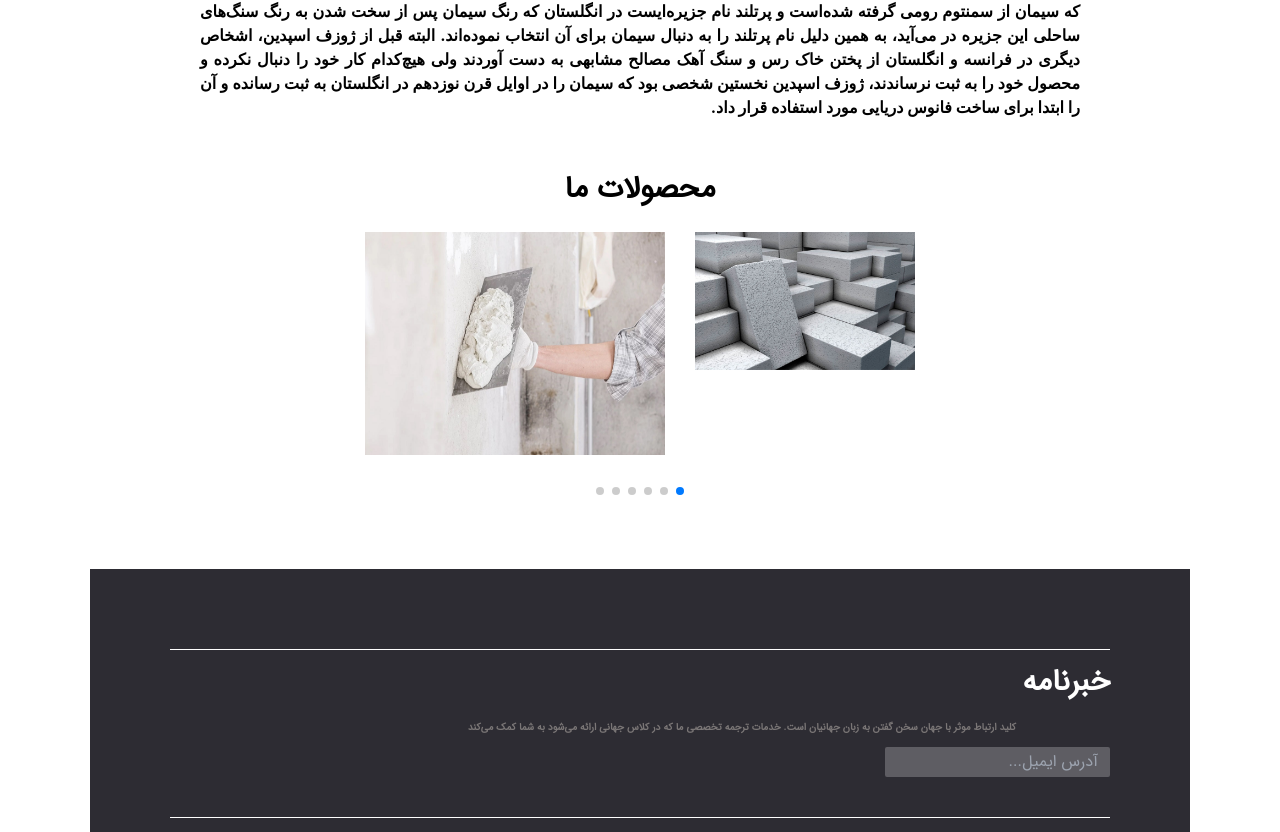
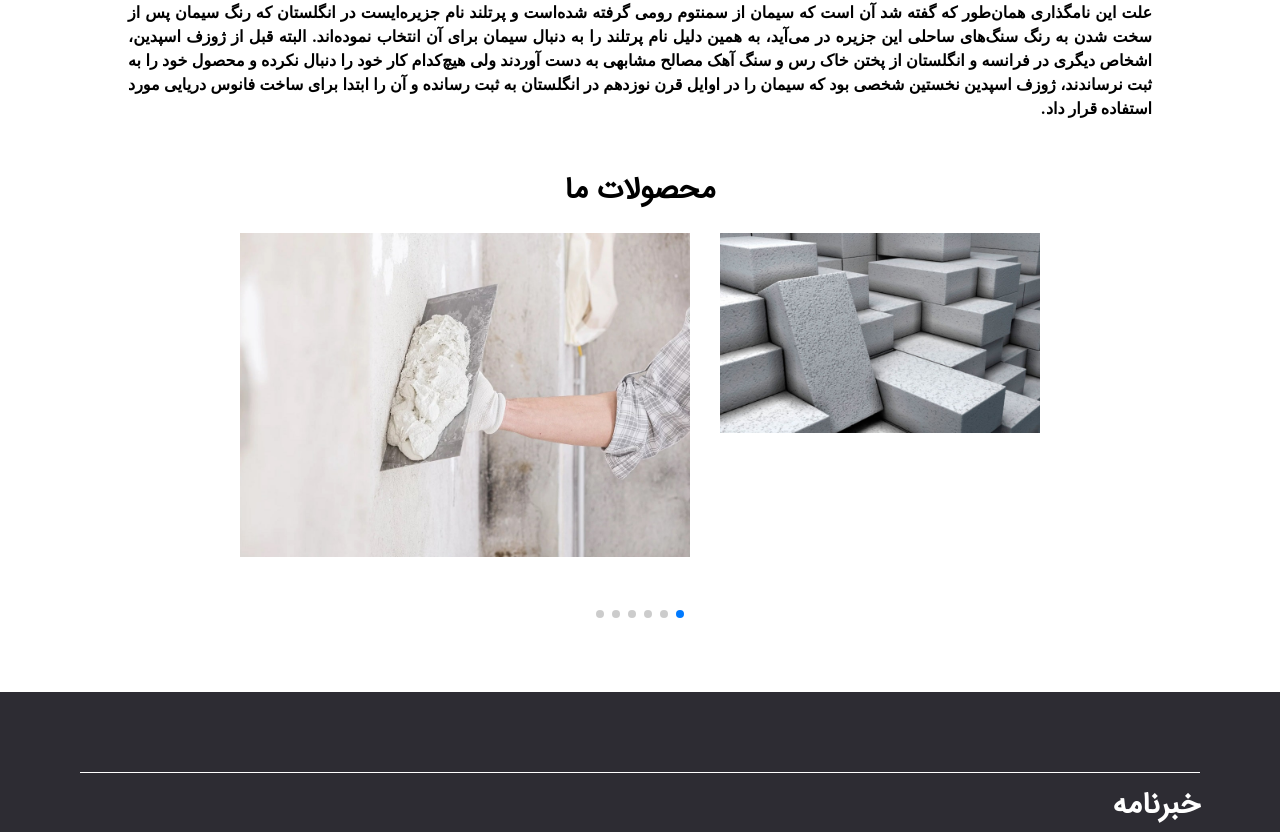
Before and after one commit to vahidyousefinavid/construction-product-ui-react, a React (Create React App) app: page /About in a window 1280 px wide. Shown: the part 648-1480 px from the top of the page. Built offline with nearby package versions, Linux system fonts and the light colour scheme.

Commit message:
add Slider

```diff
--- a/src/Layout/About/About.css
+++ b/src/Layout/About/About.css
@@ -1,6 +1,6 @@
 
 .Contaner{
-    width: 1100px;
+    width: 800px;
     margin: 0 auto;
 }
 
@@ -31,14 +31,12 @@
   width: 80%;
 }
 @media screen and (max-width: 1020px) {
+  .Contaner{
+    width: 100%;
+    margin: 0 auto;
+}
 
 
-    .StyleNav{
-        position: relative;
-        width: 100%;
-        background-color: #fff;
-        z-index: 101;
-    }
    .StlyeAll p{
     margin: 0 auto;
   }
--- a/src/Layout/About/About.js
+++ b/src/Layout/About/About.js
@@ -6,8 +6,8 @@ import Footer from "../Footer/Footer";
 
 const About = () => {
   return (
-    <div className="bodyAbout">
-      <div className="Contaner StlyeAll">
+    <div>
+      <div className=" StlyeAll">
         <div className="StyleNav">
           <NavbarMain />
         </div>
@@ -37,7 +37,7 @@ const About = () => {
           </p>
         </div>
 
-        <div>
+        <div className="Contaner">
           <SliderAbout />
         </div>
         <Footer />
--- a/src/Layout/About/SliderAbout/SliderAbout.css
+++ b/src/Layout/About/SliderAbout/SliderAbout.css
@@ -1,6 +1,6 @@
 .swiper {
-    width: 50%;
-    height: 50%;
+    width: 100% !important;
+    height: 100% !important;
   }
 
   .swiper-slide {
--- a/src/Layout/Caruosel/Slider.css
+++ b/src/Layout/Caruosel/Slider.css
@@ -1,12 +1,15 @@
 .Containerr{
-    max-width: 1300px;
+    max-width: 1200px;
     margin: 5rem auto;
 }
 .swiper {
-    width: 100%;
-    height: 100%;
+    width: 100% !important;
+    height: 100% !important;
   }
-
+  /* .mySwiper{
+    width: 100% !important;
+    height: 100% !important;
+  } */
   .swiper-slide {
     text-align: center;
     font-size: 18px;
--- a/src/Layout/Caruosel/Slider.js
+++ b/src/Layout/Caruosel/Slider.js
@@ -51,6 +51,9 @@ const Slider = () => {
   const handleMouseLeave = (event) => {
     setHover(event);
   };
+
+
+
   return (
     <div className="Containerr">
       <div
@@ -81,8 +84,8 @@ const Slider = () => {
       </div>
       <div>
         <Swiper
-          style={{ marginBottom: "50px", paddingBottom: "50px" }}
-          slidesPerView={1}
+          style={{ marginBottom: "50px", paddingBottom: "50px",width:"100%" }}
+          slidesPerView= {1}
           spaceBetween={10}
           pagination={{
             clickable: true,
@@ -107,6 +110,7 @@ const Slider = () => {
           }}
           modules={[Pagination]}
           className="mySwiper"
+
         >
           {Slides.map((item, index) => (
             <SwiperSlide key={index} style={{ position: "relative" }}>
--- a/src/Layout/ListHesderText/Ht.css
+++ b/src/Layout/ListHesderText/Ht.css
@@ -20,5 +20,7 @@
     .StyleSvg{
         display: none;
     }
-
+ .styleParag{
+    width: 70% !important;
  }
+ }
--- a/src/Layout/ListHesderText/Ht.js
+++ b/src/Layout/ListHesderText/Ht.js
@@ -48,9 +48,9 @@ const Ht = () => {
                   <img className="StyleSvg"  src={item.SVG}/>
                 </div>
               </div>
-              <div className="col-8">
+              <div className="col-8 styleParag" style={{width:"80%"}}>
                 <div>
-                  <h1 className="text-xl font-extrabold" style={{color:"#000"}}>{item.title}</h1>
+                  <h1 className="text-xl font-extrabold" style={{color:"#000",marginBottom:"12px",fontSize:"16px"}}>{item.title}</h1>
                   <p style={{color:"#7b7777",textAlign:"justify",fontWeight:"bold",fontSize:"12px"}}>{item.type}</p>
                 </div>
               </div>
```
